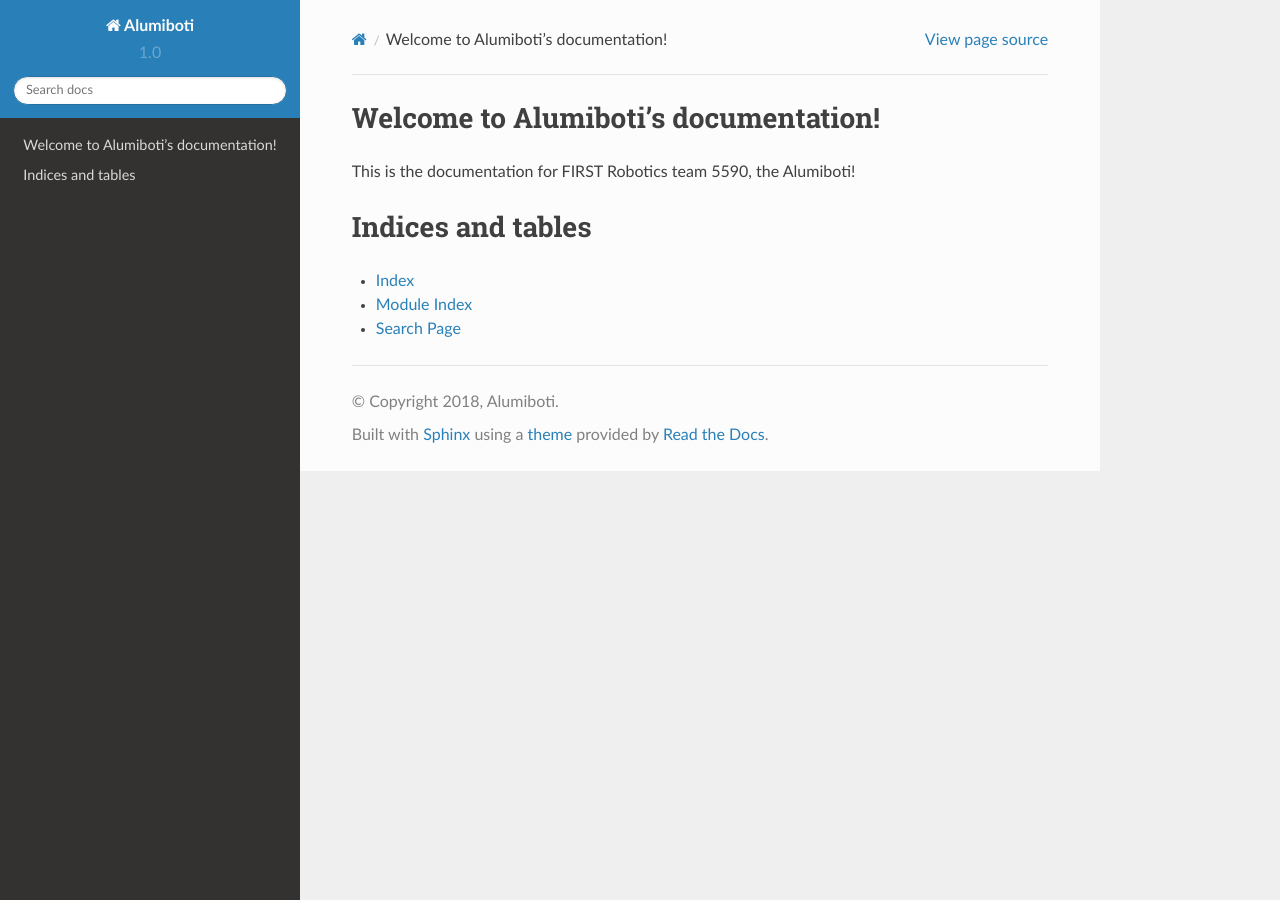
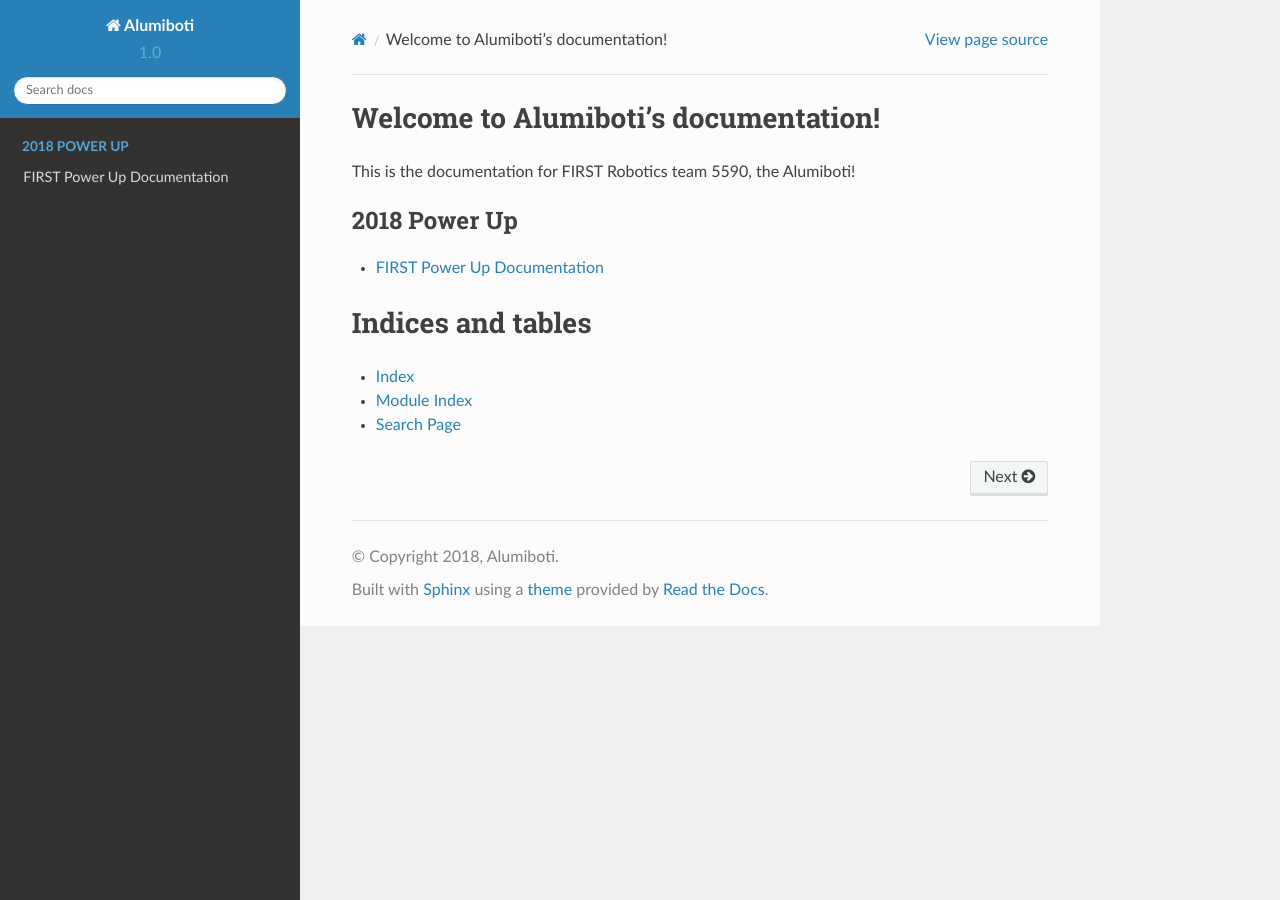
Before and after one commit to sjcirobotics/readthedocs, a Sphinx documentation site: the page built from docs/index.rst, in a window 1280 px wide. Built offline with Sphinx 7.4.7 and the Read the Docs theme 2.0.0, drawn with Linux system fonts in a browser that asks for light colours.

Commit message:
Added power up

```diff
--- a/docs/index.rst
+++ b/docs/index.rst
@@ -9,9 +9,9 @@ Welcome to Alumiboti's documentation!
 This is the documentation for FIRST Robotics team 5590, the Alumiboti!
 
 .. toctree::
-   :maxdepth: 2
-   :caption: Contents:
+   :caption: 2018 Power Up
 
+   power-up-2018/index
 
 
 Indices and tables
--- /dev/null
+++ b/docs/power-up-2018/index.rst
@@ -0,0 +1,6 @@
+FIRST Power Up Documentation
+****************************
+
+This is the documentation for the Alumiboti for the 2018 FIRST Robotics game, FIRST Power Up.
+Here you will find design strategies, coding decisions, tips, tricks, convinent locations for
+the game manual and more!
```
